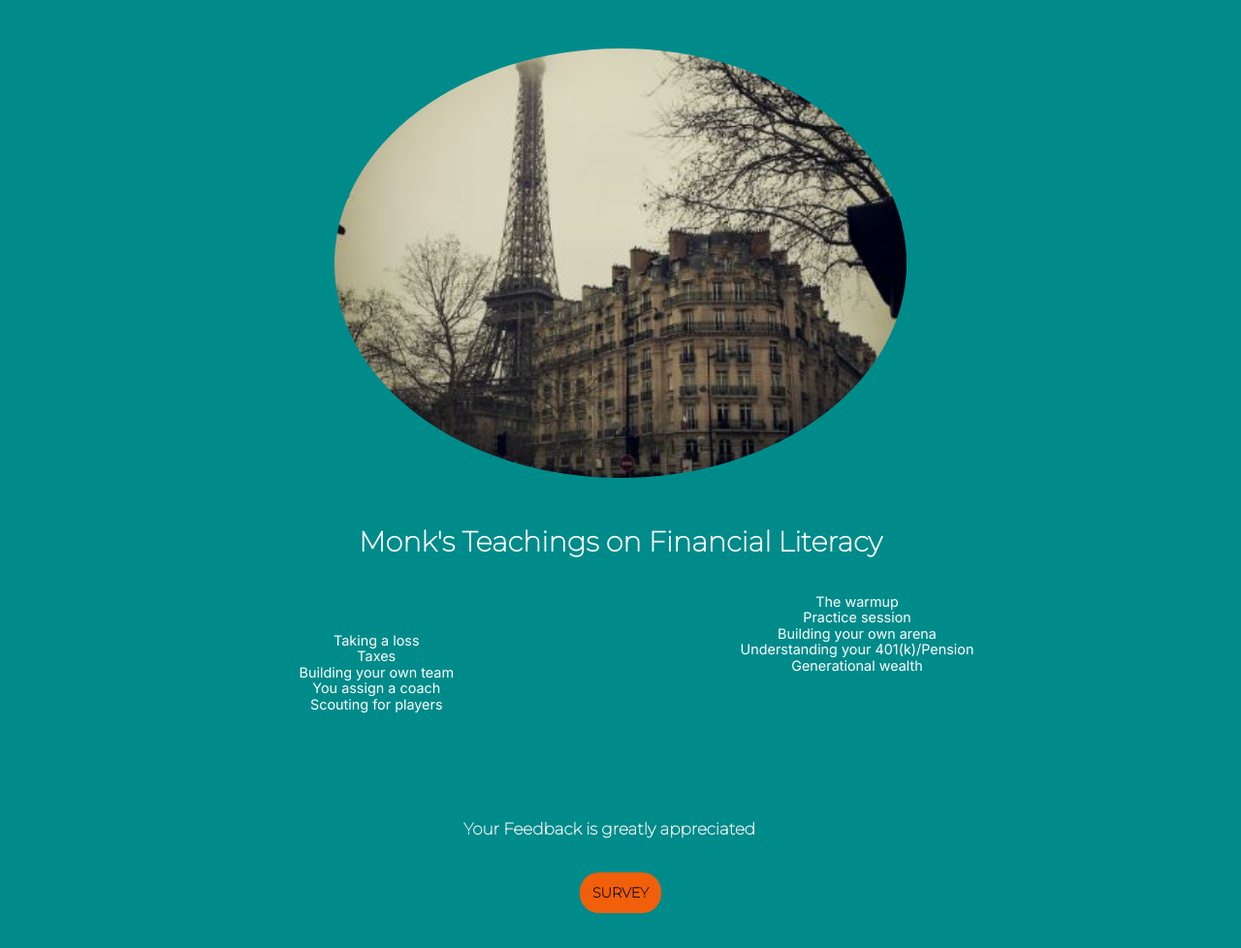
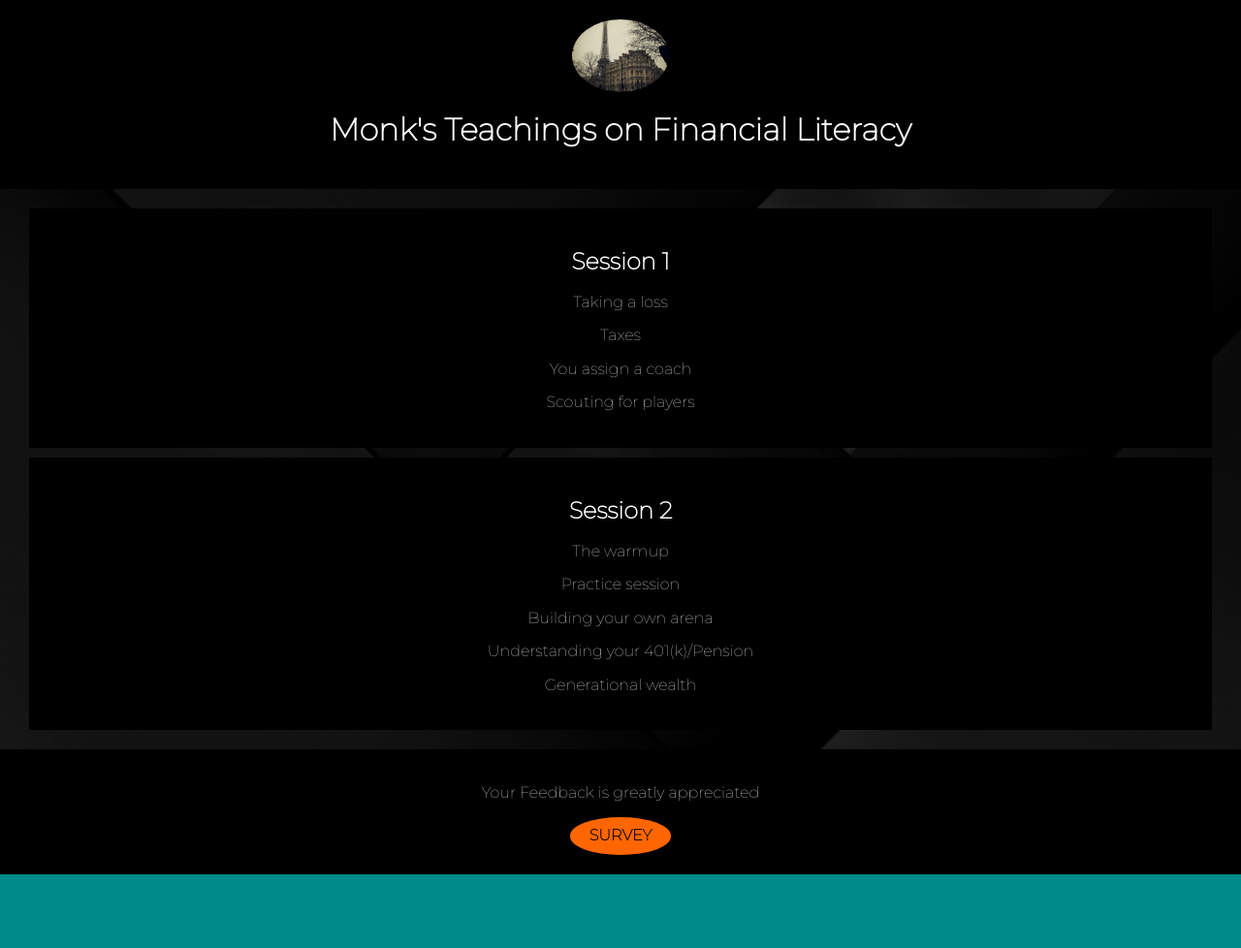
Before and after one commit to lee77carter/monksays-landing-responsive, a website built with webpack: page index.html in a window 1280 px wide. Shown: the whole page at 97% size. After the commit the page ends 902 px from the top, so only its background shows below. Built offline with nearby package versions, Linux system fonts and the light colour scheme.

Commit message:
Restyled page for a better flow.

```diff
--- a/css/main.css
+++ b/css/main.css
@@ -86,93 +86,63 @@ textarea {
    ========================================================================== */
 
 /******** GLOBAL STYLES ********/
-html {
-  font-size: 16px;
-  padding: 20px 20px;
-  /* set height to 100% - these are important for allowing content to vertically align */
-  height: 100%;
-}
-
 body {
   font-family: 'Montserrat', Helvetica, Arial, sans-serif;
   background-image: url('../img/background.jpeg');
   background-size: cover;
-  font-size: .9em;
   color: #fff;
 }
 
 /******** HEADER STYLES ********/
 /* The widths are in a percentage! */
 header {
-  display: flex;
-  justify-content: center;
-  padding: 30px;
+  text-align: center;
+  padding: 20px;
+  background-color: black;
 }
 
-h1 {
-  font-family: 'Montserrat', sans-serif;
-  text-align: center;
-}
-
-h3 {
-  font-family: 'Montserrat', sans-serif;
-  padding: 0 23px 18px 0;
-}
-
-img {
-  display: block;
-  margin-left: auto;
-  margin-right: auto;
-  width: 50%;
-  border-radius: 70%;
-}
-
-a {
-  font-size: 1rem;
-  line-height: 36px;
-}
-
-ul li {
-  font-family: 'Inter', sans-serif;
-  list-style-type: none;
-  /* removed bullets */
+header img {
+  width: 100px; /* Adjust the size of the basketball */
+  border-radius: 50%; /* Make it circular */
 }
 
 /********  MAIN STYLES ********/
 /******** TOP SECTION ********/
-.flex-container {}
-
-.mini-flex-container {
-  text-align: center;
-  justify-content: space-evenly;
+main {
   display: flex;
-  flex-wrap: wrap;
-  flex-direction: row;
-  padding: 4px 51px 0 0;
+  justify-content: center;
+  align-items: stretch;
+  margin: 20px;
 }
 
-#div-1.flex-items {
-  padding: 40px 47px 35px 44px;
+.column {
+  flex: 1;
+  border: 1px solid #000;
+  padding: 20px;
+  margin: 10px;
+  background-color: #000;
+  text-align: center;
+}
+/******** BOTTOM SECTION ********/
+footer {
+  text-align: center;
+  padding: 20px;
+  background-color: #000;
+  color: #fff;
 }
 
-#div-2.flex-items {
-  padding: 0 0 53px 4px;
+.survey-button {
+  display: inline-block;
+  padding: 10px 20px;
+  border-radius: 50%;
+  background-color: #ff6600;
+  color: #000;
+  text-decoration: none;
 }
 
-/******** BOTTOM SECTION ********/
-footer {
-  margin-top: 8px;
-  text-align: center;
-  display: flex;
-  justify-content: center;
-  padding: 36px;
-}
-
-.button-container {
-  display: flex;
-  flex-direction: column;
-  align-items: center;
-  /* Optional: adjust alignment as needed */
+.survey-button:hover {
+ background-color: rgb(211, 217, 37);
+ color: #000;
 }
 
 .button,
@@ -275,15 +245,23 @@ footer {
    ========================================================================== */
 
 
-   @media only screen and (min-width: 666px) {
-    body {
-      background: slategrey;
+   @media screen and (max-width: 768px) {
+    main {
+      flex-direction: column;
+      align-items: center;
+    }
+
+    .column {
+      width: 100%;
+      margin: 10px 0;
     }
   }
 
 @media only screen and (min-width: 1200px) {
   /** Desktops **/
-      body {background-color: #008b8b;}
+  body {
+    background-color: #008b8b;
+  }
 }
 
 /* @media only screen and (min-width: 35em) {
--- a/index.html
+++ b/index.html
@@ -6,8 +6,9 @@
   <meta name="viewport" content="width=device-width, initial-scale=1">
 
   <title>Monk says...</title>
-  <link rel="stylesheet" href="css/main.css">
-  <link rel="stylesheet" href="css/normalize.css">
+  <link rel="stylesheet" href="./css/main.css">
+  <link rel="stylesheet" href="./css/normalize.css">
+
   <meta name="description" content="">
 
   <meta property="og:title" content="">
@@ -15,8 +16,6 @@
   <meta property="og:url" content="">
   <meta property="og:image" content="">
 
-  <link rel="icon" href="/favicon.ico" sizes="any">
-  <link rel="icon" href="/icon.svg" type="image/svg+xml">
   <link rel="apple-touch-icon" href="icon.png">
 
   <!-- Google Fonts -->
@@ -33,40 +32,35 @@
 </head>
 
 <body>
-  <header class="App-header">
+
+  <header>
     <img src="./img/test-image.jpeg" alt="logo">
+    <h1>Monk's Teachings on Financial Literacy</h1>
   </header>
-  <div class="flex-container">
-    <h1>Monk's Teachings on Financial Literacy</h1>
-    <div class="mini-flex-container">
-      <!-- child container-->
-      <div id="div-1" class="flex-items">
-        <ul>
-          <li>Taking a loss</li>
-          <li>Taxes</li>
-          <li>Building your own team</li>
-          <li>You assign a coach</li>
-          <li>Scouting for players</li>
-        </ul>
-      </div>
-      <div id="div-2" class="flex-items">
-        <ul>
-          <li>The warmup</li>
-          <li>Practice session</li>
-          <li>Building your own arena</li>
-          <li>Understanding your 401(k)/Pension</li>
-          <li>Generational wealth</li>
-        </ul>
-      </div>
+
+  <main>
+    <div class="column">
+      <h2>Session 1</h2>
+      <p>Taking a loss</p>
+      <p>Taxes</p>
+		  <p>You assign a coach</p>
+      <p>Scouting for players</p>
     </div>
-  </div>
+
+    <div class="column">
+      <h2>Session 2</h2>
+     <p>The warmup</p>
+     <p>Practice session</p>
+     <p>Building your own arena</p>
+    <p>Understanding your 401(k)/Pension</p>
+    <p>Generational wealth</p>
+    </div>
+  </main>
+
   <footer>
-    <div class="button-container">
-      <h3>Your Feedback is greatly appreciated</h3>
-      <!-- Survey -->
-      <button class="button" onclick="window.open('https://www.survey.com', '_blank')"><strong>SURVEY</strong></button>
-    </div>
+    <p>Your Feedback is greatly appreciated</p>
+    <a href="https://www.survey.com" target="_blank" class="survey-button"><strong>SURVEY</strong></a>
   </footer>
+
 </body>
-
 </html>
```
Lines whose indentation alone changed are shown as unchanged.
